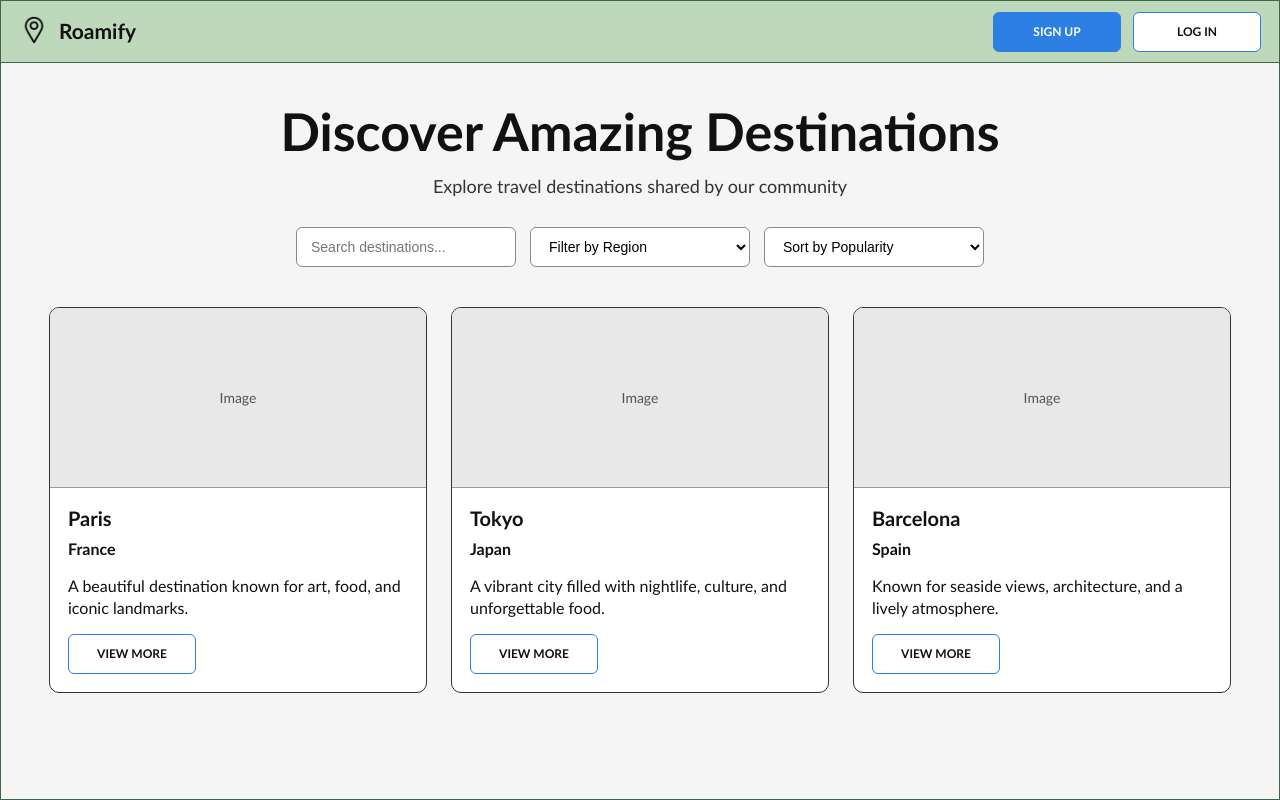
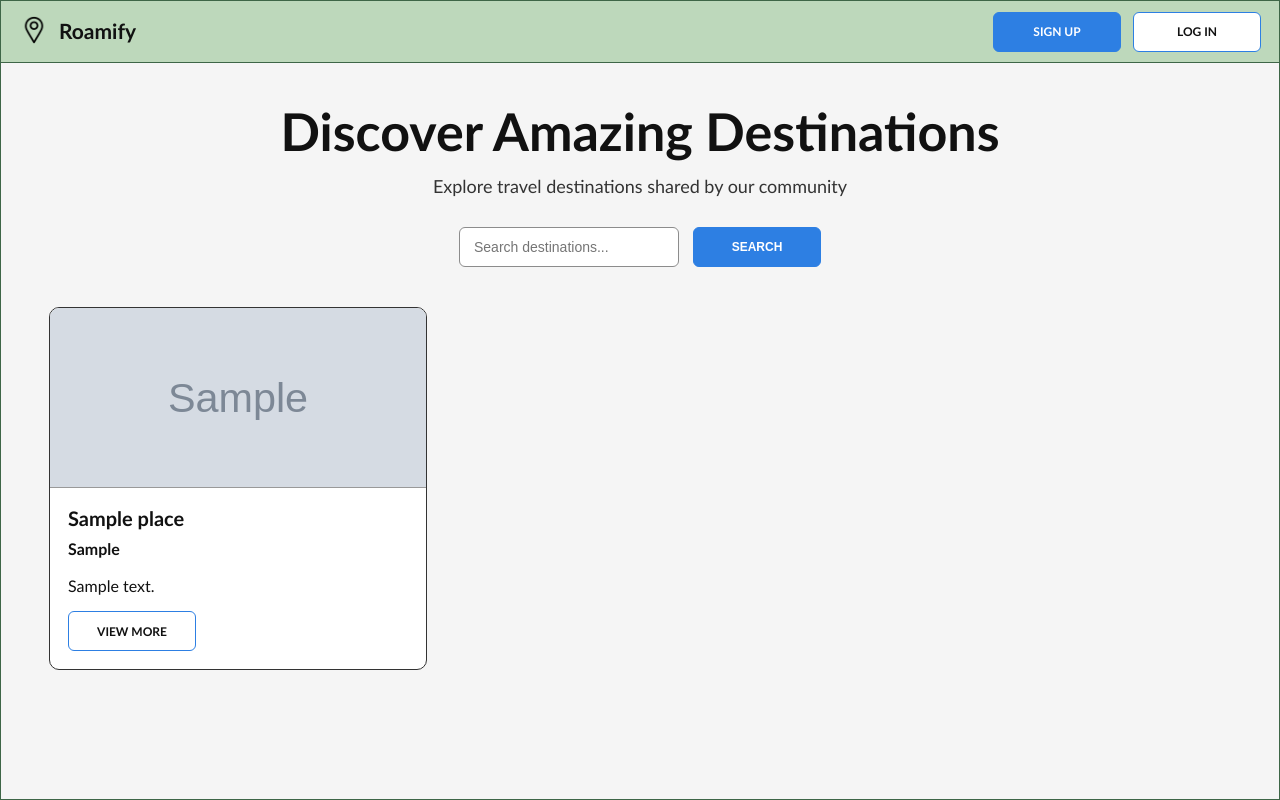
Before and after one commit to JPW14/roamify_project, a Django app: page / in a window 1280 px wide. Run offline with Django 3.2, Linux system fonts and the light colour scheme; tables that the repository leaves empty hold one stand-in row (values such as "Sample post"); grey boxes marked "Sample" are stand-in pictures.

Commit message:
Implemented functional destination pages and search

```diff
--- a/roamify/urls.py
+++ b/roamify/urls.py
@@ -7,7 +7,7 @@ app_name = 'roamify'
 urlpatterns = [
     path('', views.index, name='index'),
     path('post/', views.post, name='post'),
-    path('destination/', views.destination, name='destination'),
+    path('destination/<int:place_id>/', views.destination, name='destination'),
     path('signup/', views.signup, name='signup'),
     path('login/', auth_views.LoginView.as_view(template_name='roamify/login.html'), name='login'),
     path('logout/', auth_views.LogoutView.as_view(), name='logout'),
--- a/roamify/views.py
+++ b/roamify/views.py
@@ -1,14 +1,20 @@
-from django.shortcuts import render, redirect
-from django.http import HttpResponse
+from django.shortcuts import render, redirect, get_object_or_404
 from django.contrib.auth.forms import UserCreationForm
 from django.contrib.auth.decorators import login_required
 from django.contrib.auth import login
-from django.shortcuts import get_object_or_404
 from .models import Place
 
 def index(request):
-    places = Place.objects.all()
-    return render(request, 'roamify/index.html', {'places': places})
+    query = request.GET.get('q', '')
+    places = Place.objects.all().order_by('-created_at')
+
+    if query:
+        places = places.filter(name__icontains=query)
+
+    return render(request, 'roamify/index.html', {
+        'places': places,
+        'query': query
+    })
 
 @login_required
 def post(request):
@@ -16,11 +22,13 @@ def post(request):
         name = request.POST.get('name')
         description = request.POST.get('description')
         location = request.POST.get('location')
+        image = request.FILES.get('image')
 
         Place.objects.create(
             name=name,
             description=description,
             location=location,
+            image=image,
             created_by=request.user
         )
 
@@ -30,7 +38,7 @@ def post(request):
 
 def destination(request, place_id):
     place = get_object_or_404(Place, id=place_id)
-    reviews = place.reviews.all()
+    reviews = place.reviews.all().order_by('-created_at')
 
     return render(request, 'roamify/destination.html', {
         'place': place,
--- a/static/css/style.css
+++ b/static/css/style.css
@@ -344,6 +344,14 @@ p {
     margin-bottom: 18px;
 }
 
+.destination-card-image {
+    width: 100%;
+    height: 180px;
+    object-fit: cover;
+    display: block;
+    border-bottom: 1px solid #999;
+}
+
 @media (max-width: 900px) {
     .destination-grid {
         grid-template-columns: 1fr;
--- a/templates/roamify/index.html
+++ b/templates/roamify/index.html
@@ -8,54 +8,37 @@
         <h1 class="section-title">Discover Amazing Destinations</h1>
         <p class="section-subtitle">Explore travel destinations shared by our community</p>
 
-        <div class="hero-actions">
-            <input type="text" class="search-input" placeholder="Search destinations...">
-            <select class="filter-select">
-                <option>Filter by Region</option>
-                <option>Europe</option>
-                <option>Asia</option>
-                <option>North America</option>
-                <option>South America</option>
-            </select>
-            <select class="filter-select">
-                <option>Sort by Popularity</option>
-                <option>Most Popular</option>
-                <option>Newest</option>
-                <option>Oldest</option>
-            </select>
-        </div>
+        <form method="get" class="hero-actions">
+            <input
+                type="text"
+                name="q"
+                class="search-input"
+                placeholder="Search destinations..."
+                value="{{ query }}"
+            >
+            <button type="submit" class="btn btn-primary">Search</button>
+        </form>
     </section>
 
     <section class="destination-grid">
-        <article class="destination-card">
-            <div class="destination-image placeholder-box">Image</div>
-            <div class="destination-card-body">
-                <h3>Paris</h3>
-                <p class="destination-meta">France</p>
-                <p>A beautiful destination known for art, food, and iconic landmarks.</p>
-                <a href="{% url 'roamify:destination' %}" class="btn btn-secondary">View More</a>
-            </div>
-        </article>
+        {% for place in places %}
+            <article class="destination-card">
+                {% if place.image %}
+                    <img src="{{ place.image.url }}" alt="{{ place.name }}" class="destination-card-image">
+                {% else %}
+                    <div class="destination-image placeholder-box">No image</div>
+                {% endif %}
 
-        <article class="destination-card">
-            <div class="destination-image placeholder-box">Image</div>
-            <div class="destination-card-body">
-                <h3>Tokyo</h3>
-                <p class="destination-meta">Japan</p>
-                <p>A vibrant city filled with nightlife, culture, and unforgettable food.</p>
-                <a href="{% url 'roamify:destination' %}" class="btn btn-secondary">View More</a>
-            </div>
-        </article>
-
-        <article class="destination-card">
-            <div class="destination-image placeholder-box">Image</div>
-            <div class="destination-card-body">
-                <h3>Barcelona</h3>
-                <p class="destination-meta">Spain</p>
-                <p>Known for seaside views, architecture, and a lively atmosphere.</p>
-                <a href="{% url 'roamify:destination' %}" class="btn btn-secondary">View More</a>
-            </div>
-        </article>
+                <div class="destination-card-body">
+                    <h3>{{ place.name }}</h3>
+                    <p class="destination-meta">{{ place.location }}</p>
+                    <p>{{ place.description|truncatewords:18 }}</p>
+                    <a href="{% url 'roamify:destination' place.id %}" class="btn btn-secondary">View More</a>
+                </div>
+            </article>
+        {% empty %}
+            <p>No destinations found.</p>
+        {% endfor %}
     </section>
 </div>
 {% endblock %}
```
Also changed, not shown: templates/roamify/destination.html (+20 -21 lines), templates/roamify/post.html (+6 -6 lines), media/places/The-Eiffel-Tower-690x388-f50_50.jpg (added), roamify/migrations/0001_initial.py (added).
